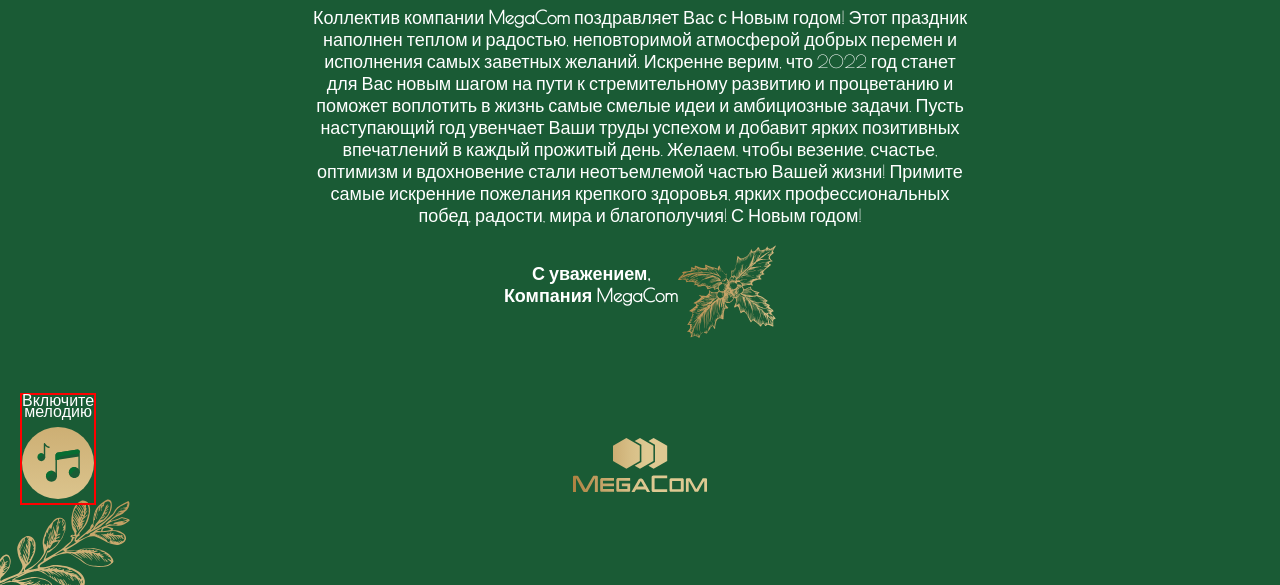
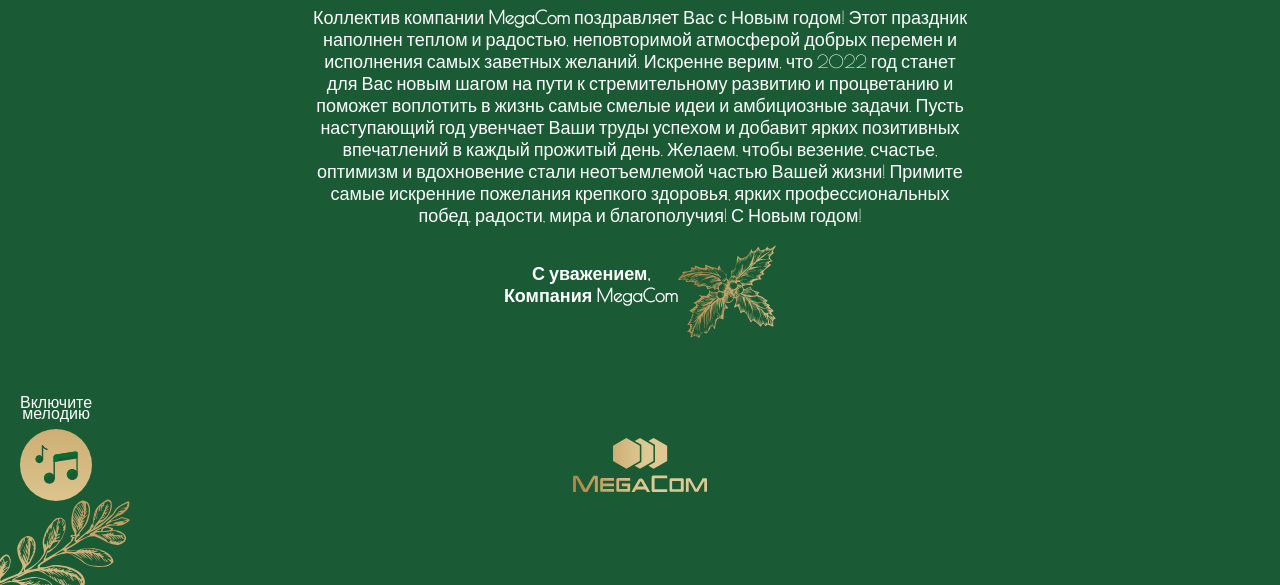
Before and after one commit to demichev-artur/new_year, a plain HTML site: page index.html in a window 1280 px wide. Shown: the part 215-800 px from the top of the page. Drawn offline with nearby package versions, Linux system fonts and the light colour scheme; a web font is replaced by a local one.

Commit message:
refactor: remove all media adaptive, only 360px

```diff
--- a/style.css
+++ b/style.css
@@ -76,7 +76,6 @@ body{
     left: 20px;
     /*box-sizing: border-box;*/
     text-align: center;
-    border: 2px solid red;
 }
 .music_block img{
     width: 100%;
@@ -103,190 +102,6 @@ body{
     right: 0;
 }
 /*Adaptive to 360px width*/
-
-/*@media (max-width: 768px){*/
-/*    .wrapper {*/
-/*        padding: 0 40px;*/
-/*        margin-top: 150px;*/
-/*    }*/
-
-/*    .music_text {*/
-/*        position: absolute;*/
-/*        display: block;*/
-/*        top: 20px;*/
-/*        left: 85%;*/
-/*    }*/
-
-/*    .music {*/
-/*        width: 46px;*/
-/*        top: 50px;*/
-/*        left: 86%;*/
-/*    }*/
-
-/*    .sign img {*/
-/*        width: 80px;*/
-/*    }*/
-
-/*    .top-right, .bottom-left {*/
-/*        display: none;*/
-/*    }*/
-
-/*    .top-left {*/
-/*        top: -30px;*/
-/*        width: 110px;*/
-
-/*    }*/
-
-/*    .content h1 {*/
-/*        font-size: 64px;*/
-/*    }*/
-
-/*    .content p {*/
-/*        font-size: 14px;*/
-/*    }*/
-
-/*    .sign p {*/
-/*        font-size: 16px;*/
-/*    }*/
-
-/*    .logo img {*/
-/*        width: 100px;*/
-/*    }*/
-/*}*/
-/*@media (max-width: 576px){*/
-/*    .wrapper {*/
-/*        padding: 0 40px;*/
-/*        margin-top: 150px;*/
-/*    }*/
-
-/*    .music_text {*/
-/*        position: absolute;*/
-/*        display: block;*/
-/*        top: 20px;*/
-/*        left: 78%;*/
-/*    }*/
-
-/*    .music {*/
-/*        width: 46px;*/
-/*        top: 50px;*/
-/*        left: 80%;*/
-/*    }*/
-
-/*    .sign img {*/
-/*        width: 80px;*/
-/*    }*/
-
-/*    .top-right, .bottom-left {*/
-/*        display: none;*/
-/*    }*/
-
-/*    .top-left {*/
-/*        top: -30px;*/
-/*        width: 110px;*/
-
-/*    }*/
-
-/*    .content h1 {*/
-/*        font-size: 64px;*/
-/*    }*/
-
-/*    .content p {*/
-/*        font-size: 14px;*/
-/*    }*/
-
-/*    .sign p {*/
-/*        font-size: 16px;*/
-/*    }*/
-
-/*    .logo img {*/
-/*        width: 100px;*/
-/*    }*/
-/*}*/
-/*@media (max-width: 450px){*/
-/*    .wrapper{*/
-/*        padding: 0 40px;*/
-/*        margin-top: 140px;*/
-/*    }*/
-/*    .music_text{*/
-/*        position: absolute;*/
-/*        display: block;*/
-/*        top: 20px;*/
-/*        font-size: 12px;*/
-/*        left: 81%;*/
-/*    }*/
-/*    .music{*/
-/*        width: 40px;*/
-/*        top: 50px;*/
-/*        left: 82%;*/
-/*    }*/
-/*    .sign img{*/
-/*        width: 80px;*/
-/*    }*/
-/*    .top-right, .bottom-left{*/
-/*        display: none;*/
-/*    }*/
-/*    .top-left{*/
-/*        top: -20px;*/
-/*        width: 90px;*/
-
-/*    }*/
-/*    .content h1{*/
-/*        font-size: 58px;*/
-/*    }*/
-/*    .content p{*/
-/*        font-size: 12px;*/
-/*    }*/
-/*    .sign p{*/
-/*        font-size: 14px;*/
-/*    }*/
-/*    .logo img{*/
-/*        width: 90px;*/
-/*    }*/
-/*}*/
-
-/*@media (max-width: 400px){*/
-/*    .wrapper{*/
-/*        padding: 0 40px;*/
-/*        margin-top: 120px;*/
-/*    }*/
-/*    .music_text{*/
-/*        position: absolute;*/
-/*        display: block;*/
-/*        top: 20px;*/
-/*        font-size: 10px;*/
-/*        left: 83%;*/
-/*    }*/
-/*    .music{*/
-/*        width: 30px;*/
-
-/*        top: 50px;*/
-/*        left: 84%;*/
-/*    }*/
-/*    .sign img{*/
-/*        width: 70px;*/
-/*    }*/
-/*    .top-right, .bottom-left{*/
-/*        display: none;*/
-/*    }*/
-/*    .top-left{*/
-/*        top: -10px;*/
-/*        width: 80px;*/
-
-/*    }*/
-/*    .content h1{*/
-/*        font-size: 50px;*/
-/*    }*/
-/*    .content p{*/
-/*        font-size: 16px;*/
-/*    }*/
-/*    .sign p{*/
-/*        font-size: 14px;*/
-/*    }*/
-/*    .logo{*/
-/*        margin-top: 70px;*/
-/*        width: 80px;*/
-/*    }*/
-/*}*/
 @media (max-width: 360px) {
     .wrapper {
         padding: 155px 16px 0;
```
